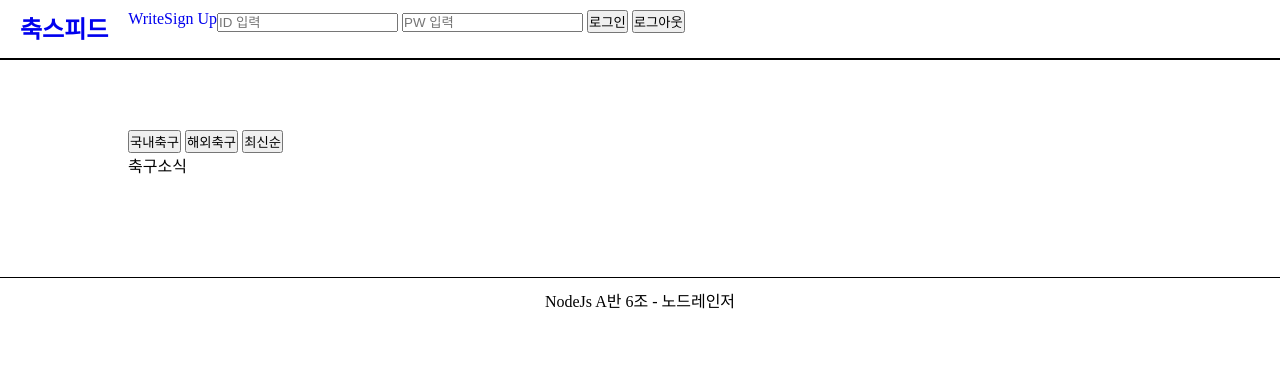
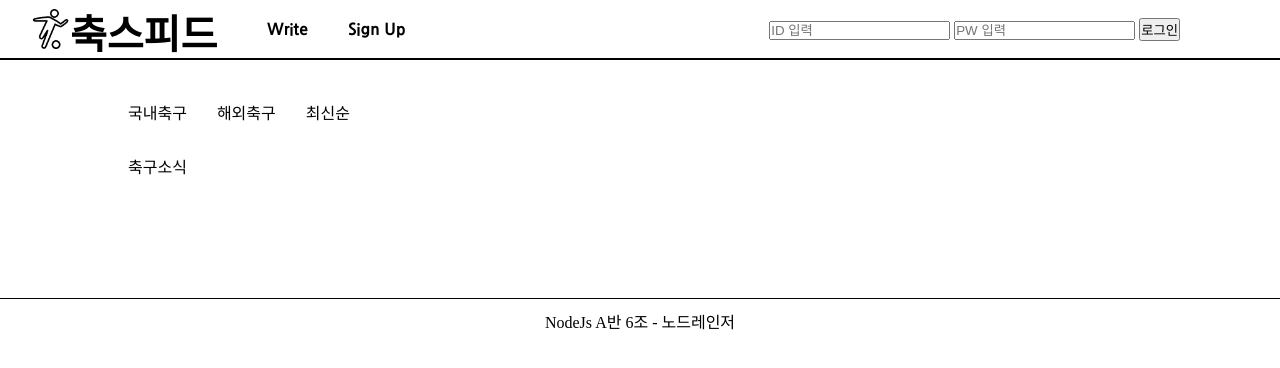
Before and after one commit to sangwoorhee/newsFeed, a website: page assets/index.html in a window 1280 px wide. Drawn offline with nearby package versions, Linux system fonts and the light colour scheme; no server answers; a web font is replaced by a local one.

Commit message:
메인페이지 css 수정중

```diff
--- a/assets/api.js
+++ b/assets/api.js
@@ -11,10 +11,10 @@ function getNews() {
         createdAt = item.createdAt.substring(0, 10);
         user = item.User.nickname;
 
-        const template = `<ul>
+        const template = `<ul class="news-item">
                             <li class="news-list">
                               <div class="news-card">
-                                <a href="/localhost:3018/news/${newsId}"><img src="${img}" alt="#" /> 사진</a>
+                                <a href="/localhost:3018/news/${newsId}"><img src="http://placehold.it/360x300" alt="#" /></a>
                                 <h3><a href="/localhost:3018/news/${newsId}">${title}</a></h3>
                                 <p>${createdAt}</p>
                                 <p>${user}</p>
@@ -76,7 +76,7 @@ function k_football() {
         createdAt = item.createdAt.substring(0, 10);
         user = item.User.nickname;
 
-        const template = `<ul>
+        const template = `<ul class="news-item">
                             <li class="news-list">
                               <div class="news-card">
                                 <a href="/localhost:3018/news/${newsId}"><img src="${img}" alt="#" /> 사진</a>
@@ -112,7 +112,7 @@ function w_football() {
         createdAt = item.createdAt.substring(0, 10);
         user = item.User.nickname;
 
-        const template = `<ul>
+        const template = `<ul class="news-item">
                             <li class="news-list">
                               <div class="news-card">
                                 <a href="/localhost:3018/news/${newsId}"><img src="${img}" alt="#" /> 사진</a>
@@ -157,7 +157,7 @@ function dateSort() {
             createdAt = item.createdAt.substring(0, 10);
             user = item.User.nickname;
 
-            const template = `<ul>
+            const template = `<ul class="news-item">
                                 <li class="news-list">
                                   <div class="news-card">
                                     <a href="/localhost:3018/news/${newsId}"><img src="${img}" alt="#" /> 사진</a>
@@ -190,7 +190,7 @@ function dateSort() {
             createdAt = item.createdAt.substring(0, 10);
             user = item.User.nickname;
 
-            const template = `<ul>
+            const template = `<ul class="news-item">
                                 <li class="news-list">
                                   <div class="news-card">
                                     <a href="/localhost:3018/news/${newsId}"><img src="${img}" alt="#" /> 사진</a>
@@ -220,7 +220,7 @@ function dateSort() {
             createdAt = item.createdAt.substring(0, 10);
             user = item.User.nickname;
 
-            const template = `<ul>
+            const template = `<ul class="news-item">
                                 <li class="news-list">
                                   <div class="news-card">
                                     <a href="/localhost:3018/news/${newsId}"><img src="${img}" alt="#" /> 사진</a>
@@ -257,7 +257,7 @@ function dateSort() {
             createdAt = item.createdAt.substring(0, 10);
             user = item.User.nickname;
 
-            const template = `<ul>
+            const template = `<ul class="news-item">
                                 <li class="news-list">
                                   <div class="news-card">
                                     <a href="/localhost:3018/news/${newsId}"><img src="${img}" alt="#" /> 사진</a>
@@ -290,7 +290,7 @@ function dateSort() {
             createdAt = item.createdAt.substring(0, 10);
             user = item.User.nickname;
 
-            const template = `<ul>
+            const template = `<ul class="news-item">
                                 <li class="news-list">
                                   <div class="news-card">
                                     <a href="/localhost:3018/news/${newsId}"><img src="${img}" alt="#" /> 사진</a>
--- a/assets/index.html
+++ b/assets/index.html
@@ -4,33 +4,61 @@
     <meta charset="UTF-8" />
     <meta name="viewport" content="width=device-width, initial-scale=1.0" />
     <link rel="stylesheet" href="./main.css" />
+    <link rel="favicon" href="./img/favicon.ico" />
+    <link rel="preconnect" href="https://fonts.googleapis.com" />
+    <link rel="preconnect" href="https://fonts.gstatic.com" crossorigin />
+
+    <link rel="preconnect" href="https://fonts.googleapis.com" />
+    <link rel="preconnect" href="https://fonts.gstatic.com" crossorigin />
+    <link rel="preconnect" href="https://fonts.googleapis.com" />
+    <link rel="preconnect" href="https://fonts.gstatic.com" crossorigin />
+    <link
+      href="https://fonts.googleapis.com/css2?family=Gugi&family=Nanum+Gothic:wght@800&display=swap"
+      rel="stylesheet"
+    />
+    <link
+      href="https://fonts.googleapis.com/css2?family=Gugi&display=swap"
+      rel="stylesheet"
+    />
     <title>축스피드</title>
   </head>
   <body>
     <header>
       <nav>
-        <h1><a href="localhost:3018">축스피드</a></h1>
-        <ul>
+        <div class="nav-item">
+          <h1 class="logo">
+            <a href="localhost:3018"
+              ><img src="./img/logo.png" width="40" alt="logo" />축스피드</a
+            >
+          </h1>
+        </div>
+        <div class="nav-item">
+          <ul class="menu">
             <li><a href="#">Write</a></li>
             <li><a href="#">Sign Up</a></li>
-          <li>
-            <div>
+            <div class="space"></div>
+          </ul>
+        </div>
+        <div class="nav-item user-form">
+          <div class="login-form">
             <input id="id" type="text" placeholder="ID 입력" />
             <input id="password" type="text" placeholder="PW 입력" />
             <button onclick="sign_in()">로그인</button>
-              <button onclick="log_out()">로그아웃</button>
           </div>
-          </li>
-        </ul>
+          <!-- <div class="login-user">
+            <p class="login-id">접속중인 id : doohyeon</p>
+            <button class="logout-btn" onclick="log_out()">로그아웃</button>
+          </div> -->
+        </div>
       </nav>
     </header>
 
     <div class="main-container">
       <main>
         <div class="btn-box">
-          <button onclick="k_football()">국내축구</button>
-          <button onclick="w_football()">해외축구</button>
-          <button class="date-sort-btn" onclick="dateSort()">최신순</button>
+          <a onclick="k_football()">국내축구</a>
+          <a onclick="w_football()">해외축구</a>
+          <a class="date-sort-btn" onclick="dateSort()">최신순</a>
         </div>
         <!-- 카테고리 표시 -->
         <p class="news-category">축구소식</p>
--- a/assets/main.css
+++ b/assets/main.css
@@ -7,8 +7,25 @@
 a {
   text-decoration: none;
 }
+a:link {
+  color: black;
+  text-decoration: none;
+}
+a:visited {
+  color: black;
+  text-decoration: none;
+}
+a:hover {
+  color: blue;
+  text-decoration: none;
+}
+
 ul {
   list-style-type: none;
+}
+
+.blind {
+  visibility: hidden;
 }
 
 /* navbar */
@@ -17,29 +34,81 @@ nav {
   top: 0;
   width: 100%;
   height: 60px;
-  padding-top: 10px;
   border-bottom: 2px black solid;
+
+  display: flex;
+  align-items: center;
+  justify-content: flex-start;
+  background-color: #fff;
 }
 
-nav,
-h1,
-nav li {
-  float: left;
+/* logo */
+.logo {
+  margin: 5px 30px 0 30px;
+  font-size: 40px;
+  font-family: "Gugi", cursive;
 }
 
-nav h1 {
+/* menu */
+.menu,
+.user-form {
+  display: flex;
+  align-items: center;
+}
+
+.menu li {
   margin: 0 20px;
+  font-family: "Nanum Gothic", sans-serif;
+}
+
+.user-form {
+  margin-left: auto;
+  margin-right: 100px;
 }
 
 /* main-container */
 .main-container {
-  margin: 130px auto 100px auto;
+  margin: 100px auto 100px auto;
   width: 80%;
   height: 100%;
 }
 
 /* main contents */
 
+/* 버튼 박스 */
+.btn-box {
+  display: flex;
+  margin-bottom: 30px;
+}
+
+.btn-box a {
+  margin-right: 30px;
+}
+
+/* 카테고리 표시 */
+.news-category {
+  margin: 20px 0;
+}
+
+/* news-box (뉴스 템플릿 추가) */
+.news-box {
+  display: flex;
+  justify-content: space-between;
+  flex-wrap: wrap;
+}
+
+.news-item {
+  width: 30%;
+  margin-bottom: 50px;
+  border: 1px black solid;
+}
+
+.news-item img {
+  width: 22vw;
+  height: 15vw;
+}
+
+/* 푸터 */
 footer {
   width: 100%;
   height: 50px;
```
Also changed, not shown: routes/home.js (+30 -0 lines), assets/img/favicon.ico (added), assets/img/logo.png (added). Lines whose indentation alone changed are shown as unchanged.
